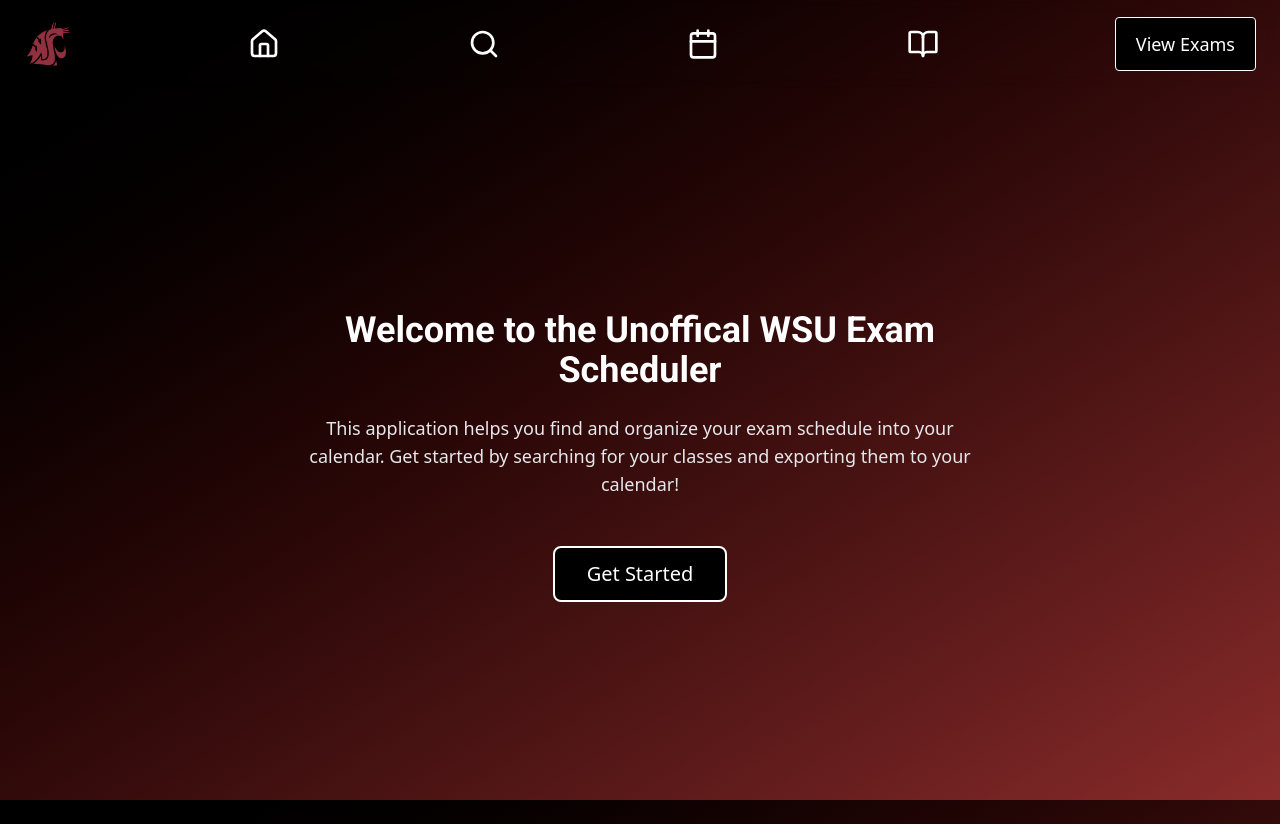
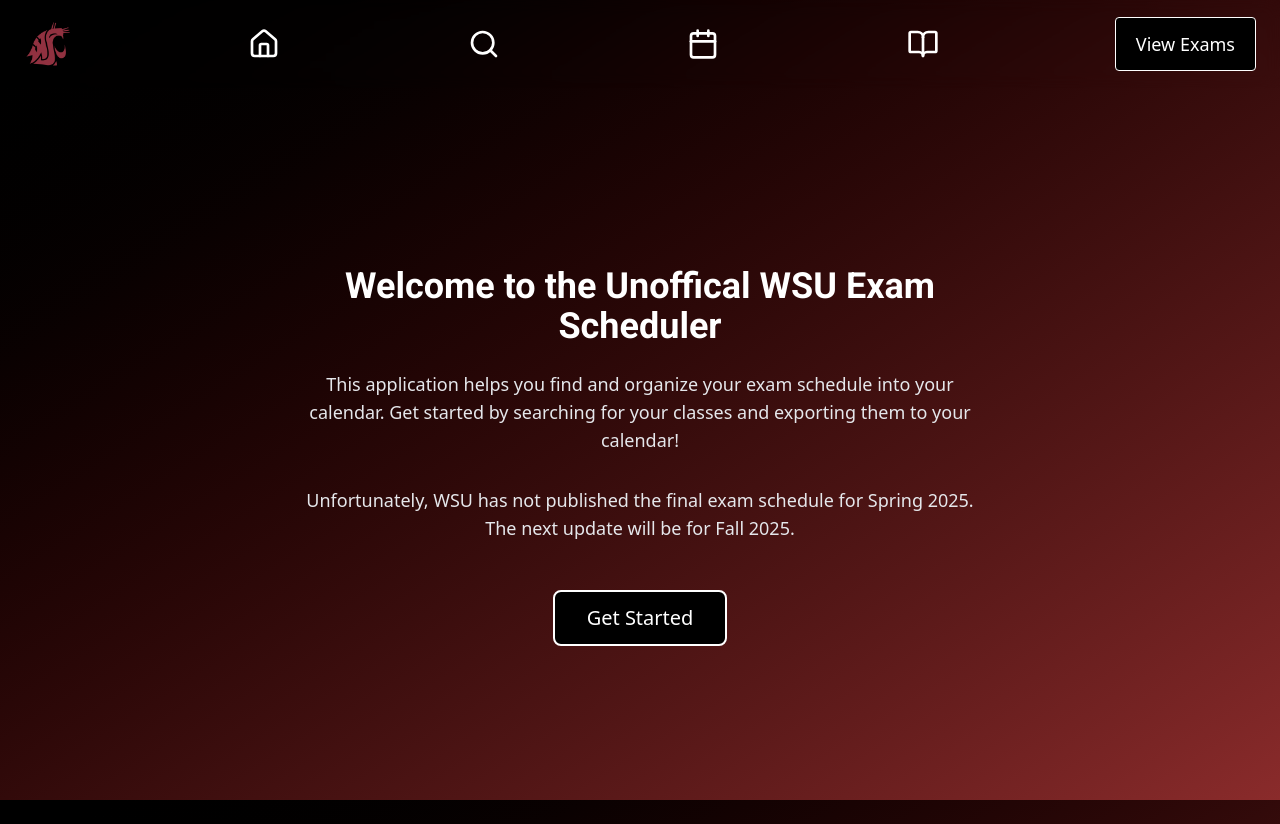
Before and after one commit to rwpace0/wsu-exam-scheduler, a React (Vite) app in the folder frontend/: page / in a window 1280 px wide. Built offline with nearby package versions, Linux system fonts and the light colour scheme; no server answers.

Commit message:
welcome message

```diff
--- a/frontend/src/pages/Welcome.jsx
+++ b/frontend/src/pages/Welcome.jsx
@@ -14,6 +14,10 @@
           your calendar. Get started by searching for your classes and exporting
           them to your calendar!
         </p>
+        <p className="mb-8 text-lg text-gray-200">
+          Unfortunately, WSU has not published the final exam schedule for
+          Spring 2025. The next update will be for Fall 2025.
+        </p>
         <button
           onClick={() => navigate("/search")}
           className="mt-4 rounded-lg border-2 border-white bg-black px-8 py-3 text-xl text-white transition-all hover:bg-gray-900 hover:shadow-lg"
```
